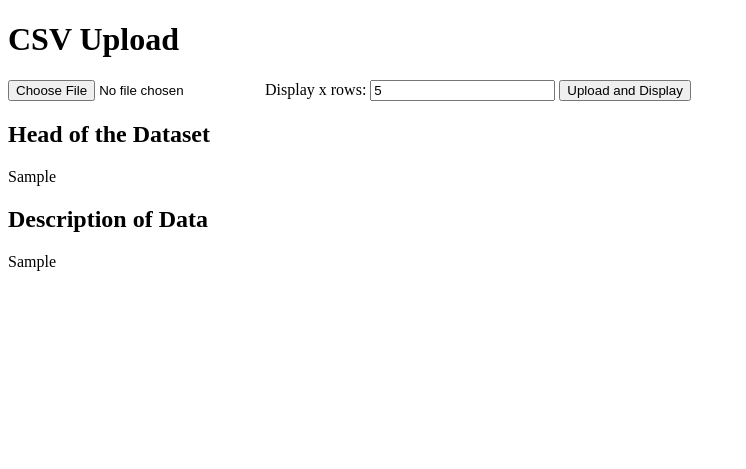
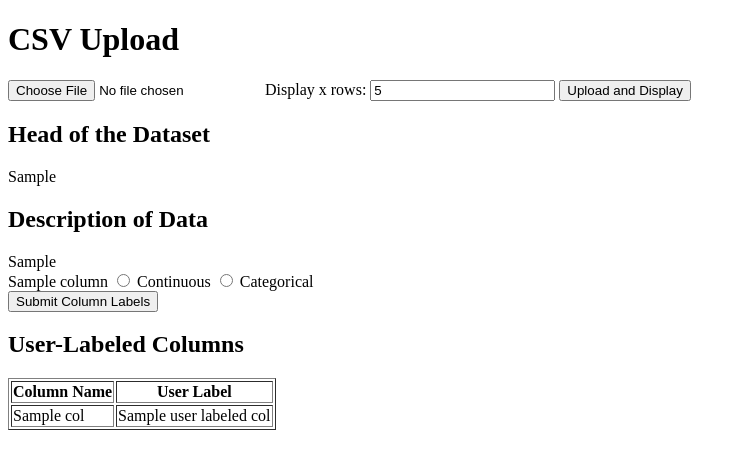
Before and after one commit to anandr07/EzFlow.ai, a Flask app: template app/templates/index.html in a window 1280 px wide. Shown: the top 469 px of the page, without its empty margins (0-746 px from the left). Run offline with Flask 3, Linux system fonts and the light colour scheme; the template is opened without the code that fills it: most values are stand-ins (such as "Sample title", 1, 10 or a date in 2020).

Commit message:
Updated column labels logic

```diff
--- a/app/templates/index.html
+++ b/app/templates/index.html
@@ -1,3 +1,108 @@
+<!-- <!DOCTYPE html>
+<html lang="en">
+<head>
+    <meta charset="UTF-8">
+    <meta name="viewport" content="width=device-width, initial-scale=1.0">
+    <title>CSV Upload</title>
+</head>
+<body>
+    <h1>CSV Upload</h1>
+    <form action="{{ url_for('upload_file') }}" method="post" enctype="multipart/form-data">
+        <input type="file" name="file" accept=".csv" required>
+        <label for="x_rows">Display x rows:</label>
+        <input type="number" name="x_rows" value="5">
+        <input type="submit" value="Upload and Display">
+    </form>
+
+    {% if data_head %}
+        {% if data_head is string %}
+            <p>{{ data_head | safe }}</p>
+        {% else %}
+            {% if not data_head.empty %}
+                <h2>Head of the Dataset</h2>
+                {{ data_head.to_html() | safe }}
+            {% else %}
+                <p>No data available.</p>
+            {% endif %}
+        {% endif %}
+    {% endif %}
+
+    {% if data_des %}
+        {% if data_des is string %}
+            <p>{{ data_des | safe }}</p>
+        {% else %}
+            {% if not data_des.empty %}
+                <h2>Description of Data</h2>
+                {{ data_des.to_html() | safe }}
+            {% else %}
+                <p>No data available.</p>
+            {% endif %}
+        {% endif %}
+    {% endif %}
+
+</body>
+</html> -->
+<!--
+<!DOCTYPE html>
+<html lang="en">
+<head>
+    <meta charset="UTF-8">
+    <meta name="viewport" content="width=device-width, initial-scale=1.0">
+    <title>CSV Upload</title>
+</head>
+<body>
+    <h1>CSV Upload</h1>
+    <form action="{{ url_for('upload_file') }}" method="post" enctype="multipart/form-data">
+        <input type="file" name="file" accept=".csv" required>
+        <label for="x_rows">Display x rows:</label>
+        <input type="number" name="x_rows" value="5">
+
+        {% if column_names %}
+            <h2>Select Data Types</h2>
+            {% for column in column_names %}
+                <div>
+                    <label>{{ column }}</label>
+                    <input type="radio" name="data_types[{{ column }}]" value="continuous" checked> Continuous
+                    <input type="radio" name="data_types[{{ column }}]" value="categorical"> Categorical
+                </div>
+            {% endfor %}
+        {% endif %}
+
+        <input type="submit" value="Upload and Display">
+    </form>
+
+    {% if data_head %}
+        {% if data_head is string %}
+            <p>{{ data_head | safe }}</p>
+        {% else %}
+            {% if not data_head.empty %}
+                <h2>Head of the Dataset</h2>
+                {{ data_head.to_html() | safe }}
+            {% else %}
+                <p>No data available.</p>
+            {% endif %}
+        {% endif %}
+    {% endif %}
+
+    {% if data_des %}
+        {% if data_des is string %}
+            <p>{{ data_des | safe }}</p>
+        {% else %}
+            {% if not data_des.empty %}
+                <h2>Description of Data</h2>
+                {{ data_des.to_html() | safe }}
+            {% else %}
+                <p>No data available.</p>
+            {% endif %}
+        {% endif %}
+    {% endif %}
+
+</body>
+</html> -->
+
+<!-- app/templates/index.html -->
+
+<!-- app/templates/index.html -->
 <!DOCTYPE html>
 <html lang="en">
 <head>
@@ -40,5 +145,36 @@
         {% endif %}
     {% endif %}
 
+    <form action="{{ url_for('get_user_labels_route') }}" method="post">
+        <!-- Your code for user-labeled columns form goes here -->
+        <!-- For example, radio buttons for each column -->
+        {% if column_names %}
+            {% for column in column_names %}
+                <label for="{{ column }}">{{ column }}</label>
+                <input type="radio" name="{{ column }}" value="continuous"> Continuous
+                <input type="radio" name="{{ column }}" value="categorical"> Categorical
+                <br>
+            {% endfor %}
+            <input type="submit" value="Submit Column Labels">
+        {% else %}
+            <p>No columns available. Please upload a valid CSV file.</p>
+        {% endif %}
+    </form>
+
+    {% if user_labeled_col %}
+        <h2>User-Labeled Columns</h2>
+        <table border="1">
+            <tr>
+                <th>Column Name</th>
+                <th>User Label</th>
+            </tr>
+            {% for col, label in user_labeled_col.items() %}
+                <tr>
+                    <td>{{ col }}</td>
+                    <td>{{ label }}</td>
+                </tr>
+            {% endfor %}
+        </table>
+    {% endif %}
 </body>
 </html>
```
Also changed, not shown: app/controllers/data_processing_controller.py (+11 -5 lines), app/services/data_processing_service.py (+14 -1 lines).
